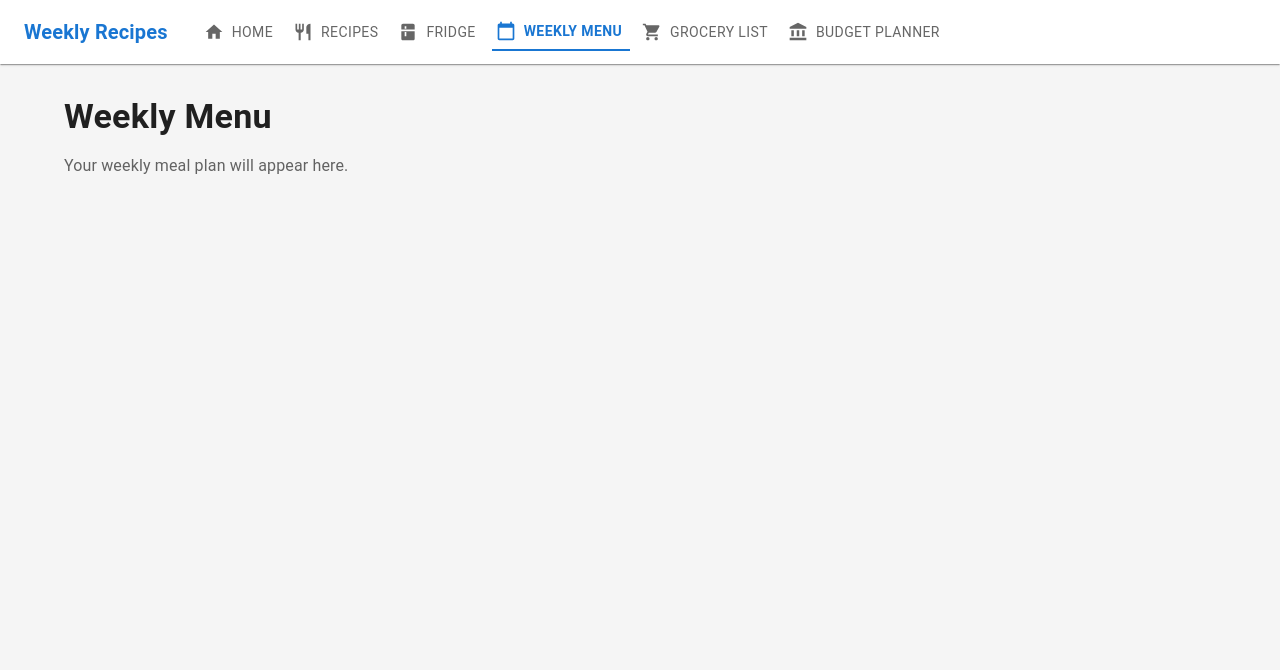
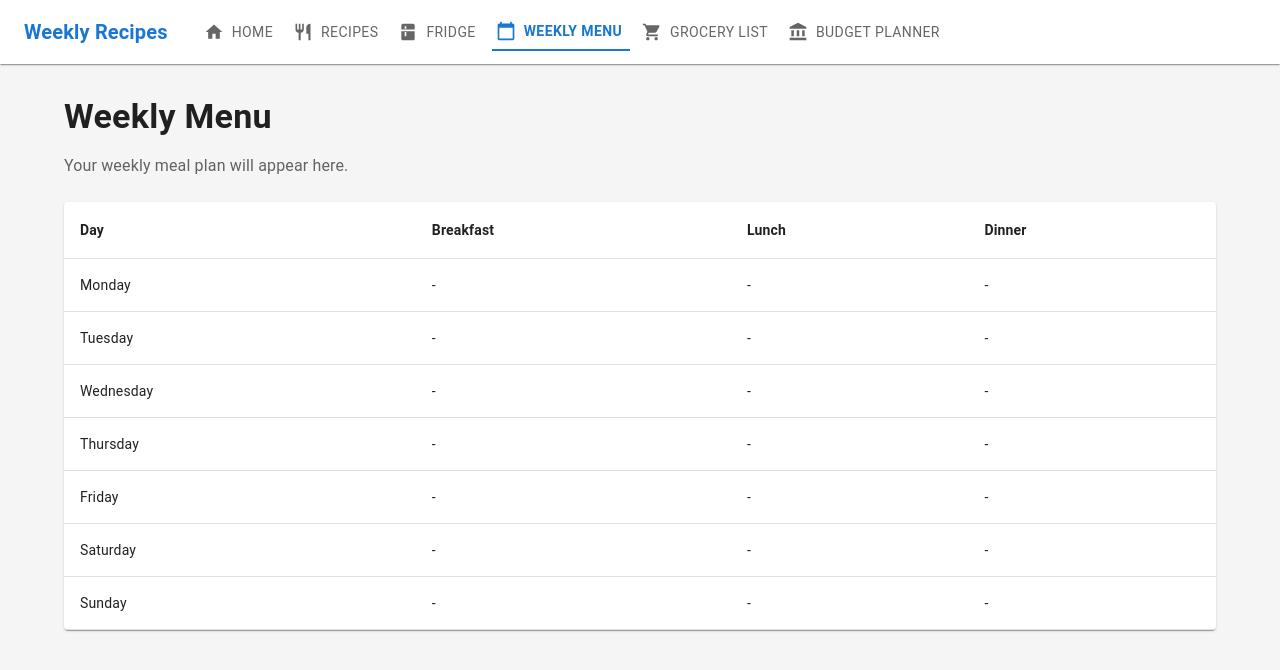
Before and after one commit to hannahmohdrawi/weekly-planner, a React (Create React App) app: page /weekly-menu in a window 1280 px wide. Shown: the top 670 px of the page. Built offline with nearby package versions, Linux system fonts and the light colour scheme.

Commit message:
Adding Weekly Menu table

```diff
--- a/src/pages/WeeklyMenu/WeeklyMenu.tsx
+++ b/src/pages/WeeklyMenu/WeeklyMenu.tsx
@@ -1,6 +1,8 @@
 import React from 'react';
-import { Container, Typography } from '@mui/material';
+import { Container, Typography, Table, TableBody, TableCell, TableContainer, TableHead, TableRow, Paper } from '@mui/material';
 import * as styles from './WeeklyMenu.styles';
+
+const daysOfWeek = ['Monday', 'Tuesday', 'Wednesday', 'Thursday', 'Friday', 'Saturday', 'Sunday'];
 
 const WeeklyMenu: React.FC = () => {
   return (
@@ -8,9 +10,34 @@ const WeeklyMenu: React.FC = () => {
       <Typography variant="h4" component="h1" sx={styles.title}>
         Weekly Menu
       </Typography>
-      <Typography variant="body1" color="text.secondary">
+      <Typography variant="body1" color="text.secondary" sx={{ mb: 3 }}>
         Your weekly meal plan will appear here.
       </Typography>
+
+      <TableContainer component={Paper}>
+        <Table>
+          <TableHead>
+            <TableRow>
+              <TableCell><strong>Day</strong></TableCell>
+              <TableCell><strong>Breakfast</strong></TableCell>
+              <TableCell><strong>Lunch</strong></TableCell>
+              <TableCell><strong>Dinner</strong></TableCell>
+            </TableRow>
+          </TableHead>
+          <TableBody>
+            {daysOfWeek.map((day) => (
+              <TableRow key={day}>
+                <TableCell component="th" scope="row">
+                  {day}
+                </TableCell>
+                <TableCell>-</TableCell>
+                <TableCell>-</TableCell>
+                <TableCell>-</TableCell>
+              </TableRow>
+            ))}
+          </TableBody>
+        </Table>
+      </TableContainer>
     </Container>
   );
 };
```
